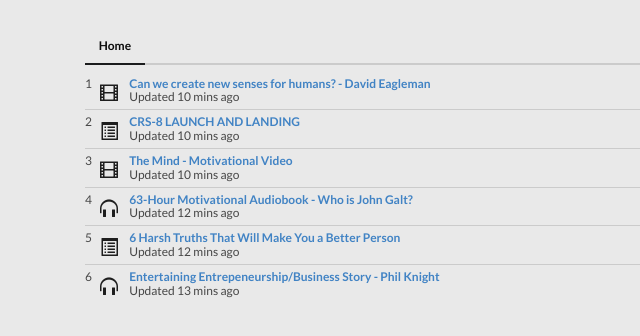
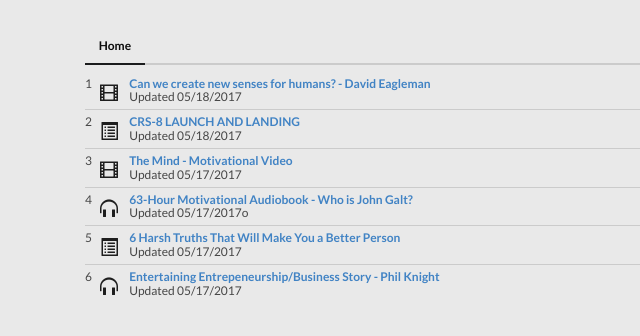
Before and after one commit to influenceme/influenceme.github.io, a plain HTML site: page index.html in a window 1280 px wide. Shown: the full height of the page, 0-640 px from the left. Drawn offline with nearby package versions, Linux system fonts and the light colour scheme.

Commit message:
Update index.html

```diff
--- a/index.html
+++ b/index.html
@@ -28,42 +28,42 @@
     <i class="large middle aligned icon"><span class="glyphicon glyphicon-film"></span></i>
     <div class="content">
       <a class="header" target="_blank" href="https://www.youtube.com/watch?v=4c1lqFXHvqI&t=1086s">Can we create new senses for humans? - David Eagleman</a>
-      <div class="description">Updated 10 mins ago</div>
+      <div class="description">Updated 05/18/2017</div>
     </div>
   </div>
   <div class="item">
     <i class="large middle aligned icon"><span class="glyphicon glyphicon-list-alt"></span></i>
     <div class="content">
       <a class="header" target="_blank" href="http://www.spacex.com/news/2016/04/09/crs-8-launch-and-landing">CRS-8 LAUNCH AND LANDING</a>
-      <div class="description">Updated 10 mins ago</div>
+      <div class="description">Updated 05/18/2017</div>
     </div>
   </div>
 <div class="item">
     <i class="large middle aligned icon"><span class="glyphicon glyphicon-film"></span></i>
     <div class="content">
       <a class="header" target="_blank" href="https://www.youtube.com/watch?v=z1PSbDmV8Gw">The Mind - Motivational Video</a>
-      <div class="description">Updated 10 mins ago</div>
+      <div class="description">Updated 05/17/2017</div>
     </div>
   </div>
    <div class="item">
     <i class="large middle aligned icon"><span class="glyphicon glyphicon-headphones"></span></i>
     <div class="content">
       <a class="header" target="_blank" href="https://www.amazon.com/Atlas-Shrugged/dp/B001MXQ7AQ">63-Hour Motivational Audiobook - Who is John Galt?</a>
-      <div class="description">Updated 12 mins ago</div>
+      <div class="description">Updated 05/17/2017o</div>
     </div>
   </div>
   <div class="item">
     <i class="large middle aligned icon"><span class="glyphicon glyphicon-list-alt"></span></i>
     <div class="content">
       <a class="header" target="_blank" href="http://www.cracked.com/blog/6-harsh-truths-that-will-make-you-better-person/">6 Harsh Truths That Will Make You a Better Person</a>
-      <div class="description">Updated 12 mins ago</div>
+      <div class="description">Updated 05/17/2017</div>
     </div>
   </div>
   <div class="item">
     <i class="large middle aligned icon"><span class="glyphicon glyphicon-headphones"></span></i>
     <div class="content">
       <a class="header" target="_blank" href="https://www.amazon.com/Shoe-Dog-Memoir-Creator-Nike/dp/B01CRJA470">Entertaining Entrepeneurship/Business Story - Phil Knight</a>
-      <div class="description">Updated 13 mins ago</div>
+      <div class="description">Updated 05/17/2017</div>
     </div>
   </div>
 
```
